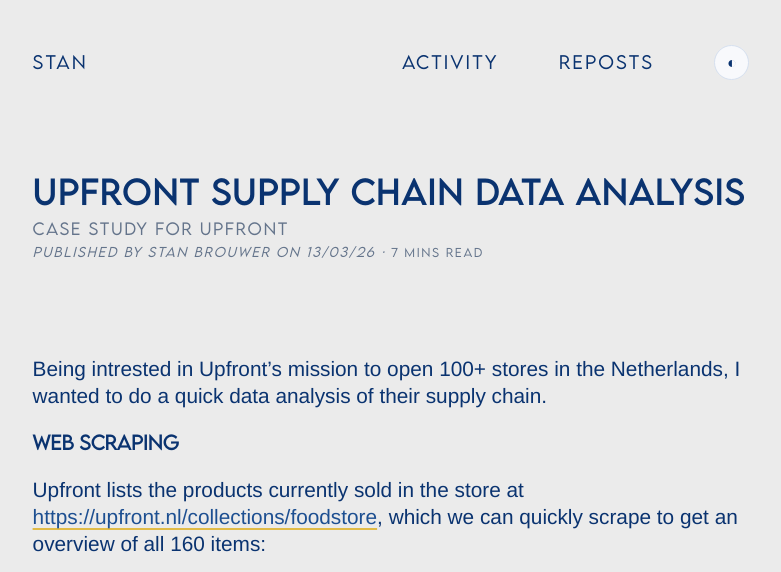
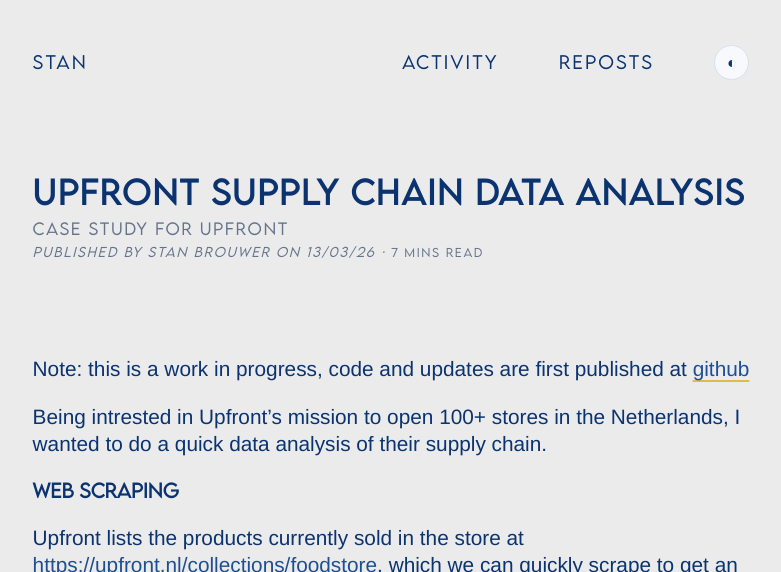
Before and after one commit to SJbrou/stanbrouwer, a Jekyll site: the page built from _posts/2026-03-13-upfront.md, in a window 1280 px wide and 900 px high, cut to the strip 0-572 px from the top of the window. Shown: the whole strip, without its empty margins (249-1030 px from the left). Built offline with Jekyll 4.4.1, drawn with Linux system fonts in a browser that asks for light colours; some web fonts are replaced.

Commit message:
UX update

```diff
--- a/_posts/2026-03-13-upfront.md
+++ b/_posts/2026-03-13-upfront.md
@@ -5,6 +5,9 @@
 date: 2026-03-13 00:00:00
 tags: ["Projects"]
 ---
+
+
+Note: this is a work in progress, code and updates are first published at [github](https://github.com/SJbrou/upfront)
 
 Being intrested in Upfront's mission to open 100+ stores in the Netherlands, I wanted to do a quick data analysis of their supply chain.
 
@@ -185,7 +188,7 @@
 - Adittionally, there will be a central warehouse. Lets put it centrally in Gouda.
 
 ### Demand
-It is public knowledge that Upfront's current store does about €20.000,- of revenue per day. Their average product price is €3,44, which means they sell about 5.797 items per day. <br>
+It is public knowledge that Upfront's current store does about €20.000,- of revenue per day. Their average product price is €3,44, which means they sell about 5.797 items per day. <br><br>
 For demand, lets assume a long tail distribution (Pareto) of sales, where the top 20% of products account for 80% of sales. This means that the top 32 items would account for ~4.600 sales per day, with the remaining 128 items accounting for ~1.200 sales per day. In the code we will model the actual demand per product with a seasonal (weekly and quarterly) and random term that can be modified.
 
 #### Products
```
Also changed, not shown: _posts/2026-03-10-hyrox.md (+2 -2 lines).
